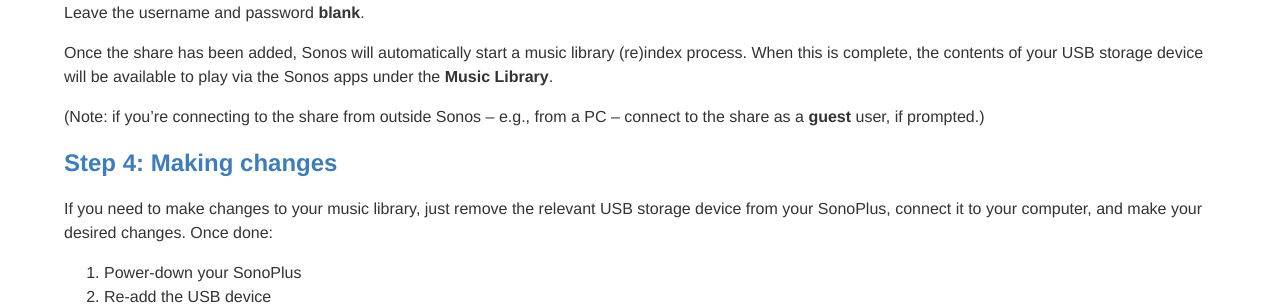
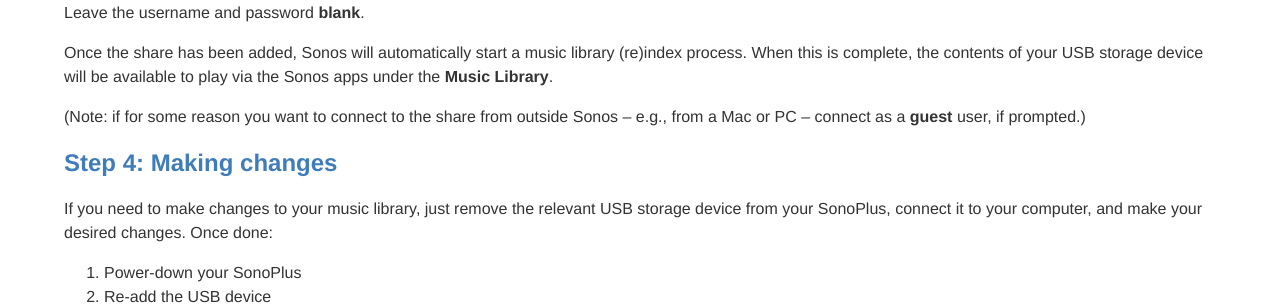
Before and after one commit to avantrec/avantrec.github.io, a Jekyll site: the page built from sonoplus/instantlibrary.md, in a window 1280 px wide. Shown: the part 1122-1427 px from the top of the page. Built offline with Jekyll 4.4.1, drawn with Linux system fonts in a browser that asks for light colours.

```diff
--- a/sonoplus/instantlibrary.md
+++ b/sonoplus/instantlibrary.md
@@ -41,7 +41,7 @@ Leave the username and password **blank**.
 
 Once the share has been added, Sonos will automatically start a music library (re)index process. When this is complete, the contents of your USB storage device will be available to play via the Sonos apps under the **Music Library**.
 
-(Note: if you're connecting to the share from outside Sonos -- e.g., from a PC -- connect to the share as a **guest** user, if prompted.)
+(Note: if for some reason you want to connect to the share from outside Sonos -- e.g., from a Mac or PC -- connect as a **guest** user, if prompted.)
 
 ## Step 4: Making changes
 
```
Also changed, not shown: sonoplus/beta.md (+2 -0 lines), sonoplus/faq.md (+1 -1 lines).
